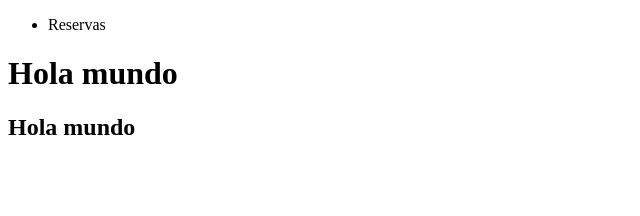
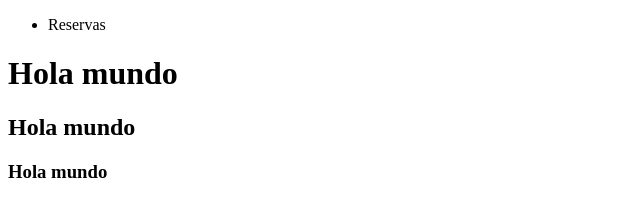
Before and after one commit to JMatiasCampusano/webinar-39-git, a plain HTML site: page index.html in a window 1280 px wide. Shown: the whole page, without its empty margins (0-640 px from the left). Drawn offline with Linux system fonts and the light colour scheme.

Commit message:
faet: add more content to main

```diff
--- a/index.html
+++ b/index.html
@@ -16,6 +16,7 @@
   <main>
     <h1>Hola mundo</h1>
     <h2>Hola mundo</h2>
+    <h3>Hola mundo</h3>
   </main>
 </body>
 </html>
```
